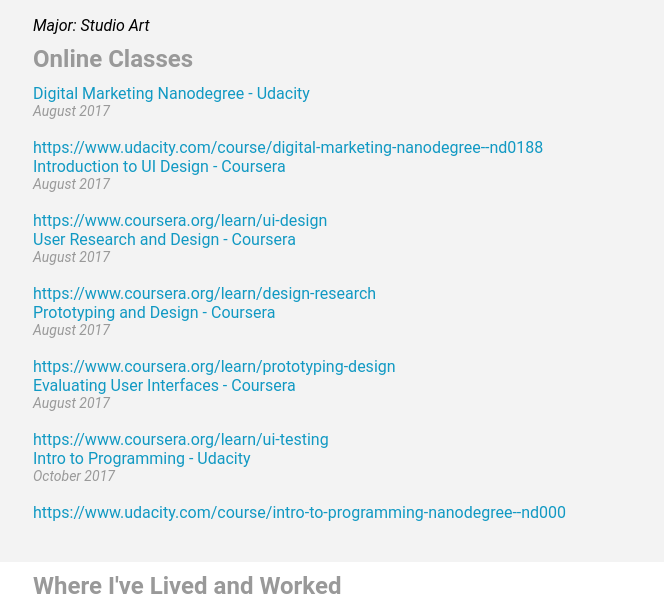
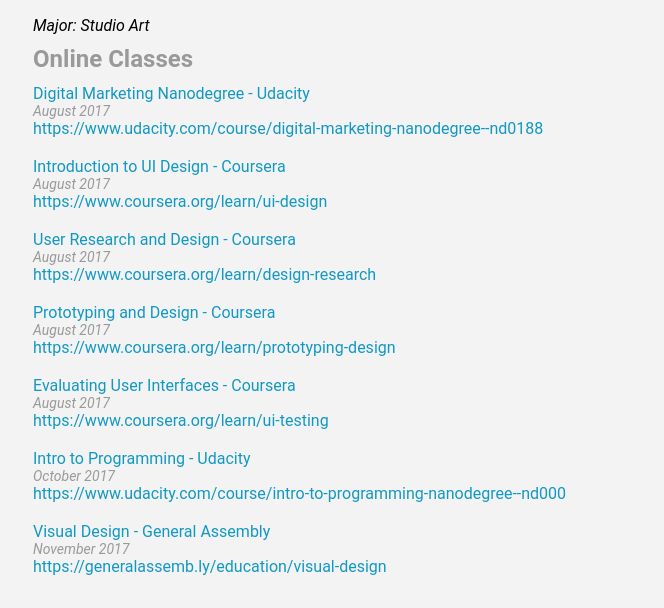
Before and after one commit to laef02/online-resume, a plain HTML site: page resume/index.html in a window 1280 px wide. Shown: the part 1777-2385 px from the top of the page, without its empty margins (31-695 px from the left). Drawn offline with Linux system fonts and the light colour scheme; some packages are replaced by stand-ins of ours; grey boxes are pictures that could not be loaded.

Commit message:
fixed syntax

```diff
--- a/resume/css/style.css
+++ b/resume/css/style.css
@@ -91,6 +91,7 @@
   color: #1199c3;
   text-decoration: none;
   margin-top: 10px;
+  margin-bottom: 20px;
   /*display: block;*/
 }
 
--- a/resume/js/helper.js
+++ b/resume/js/helper.js
@@ -40,7 +40,7 @@
 var HTMLonlineTitle = '<a href="#">%data%';
 var HTMLonlineSchool = ' - %data%</a>';
 var HTMLonlineDates = '<div class="date-text">%data%</div>';
-var HTMLonlineURL = '<br><a href="#">%data%</a>';
+var HTMLonlineURL = '<a href="#">%data%</a><br><br>';
 
 var internationalizeButton = '<button>Internationalize</button>';
 var googleMap = '<div id="map"></div>';
--- a/resume/js/resumeBuilder.js
+++ b/resume/js/resumeBuilder.js
@@ -157,6 +157,12 @@
      "school": "Udacity",
      "dates": "October 2017",
       "url": "https://www.udacity.com/course/intro-to-programming-nanodegree--nd000"
+    },
+    {"title": "Visual Design",
+     "titleURL" : "https://generalassemb.ly/",
+     "school": "General Assembly",
+     "dates": "November 2017",
+      "url": "https://generalassemb.ly/education/visual-design"
     }
   ]
 };
@@ -209,6 +215,8 @@
       $(".education-entry:last").append(formattedHeader);
       $(".education-entry:last").append(formattedDates);
       $(".education-entry:last").append(formattedUrl);
+
+
   });
 };
 education.display();
```
Also changed, not shown: resume/index.html (+1 -0 lines).
